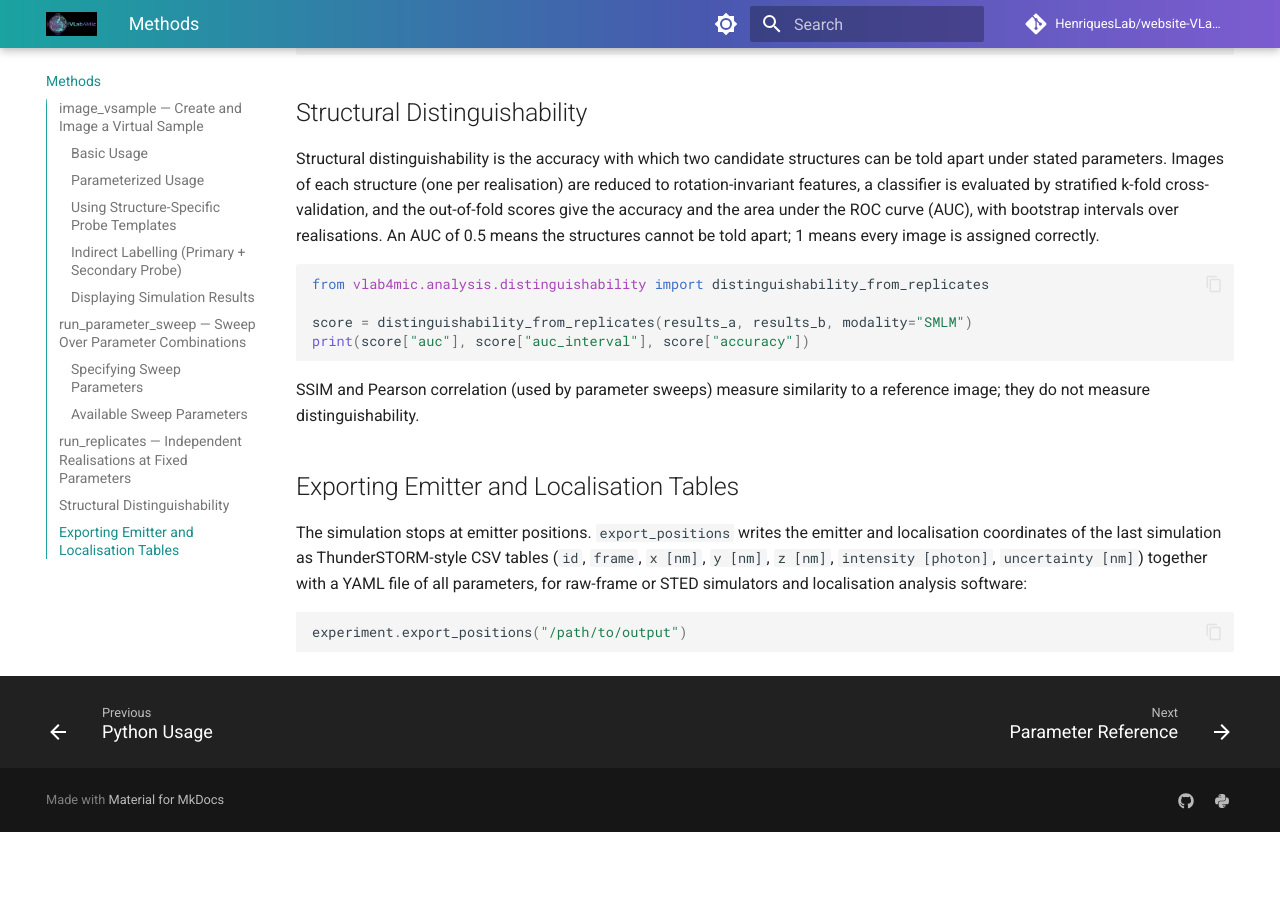
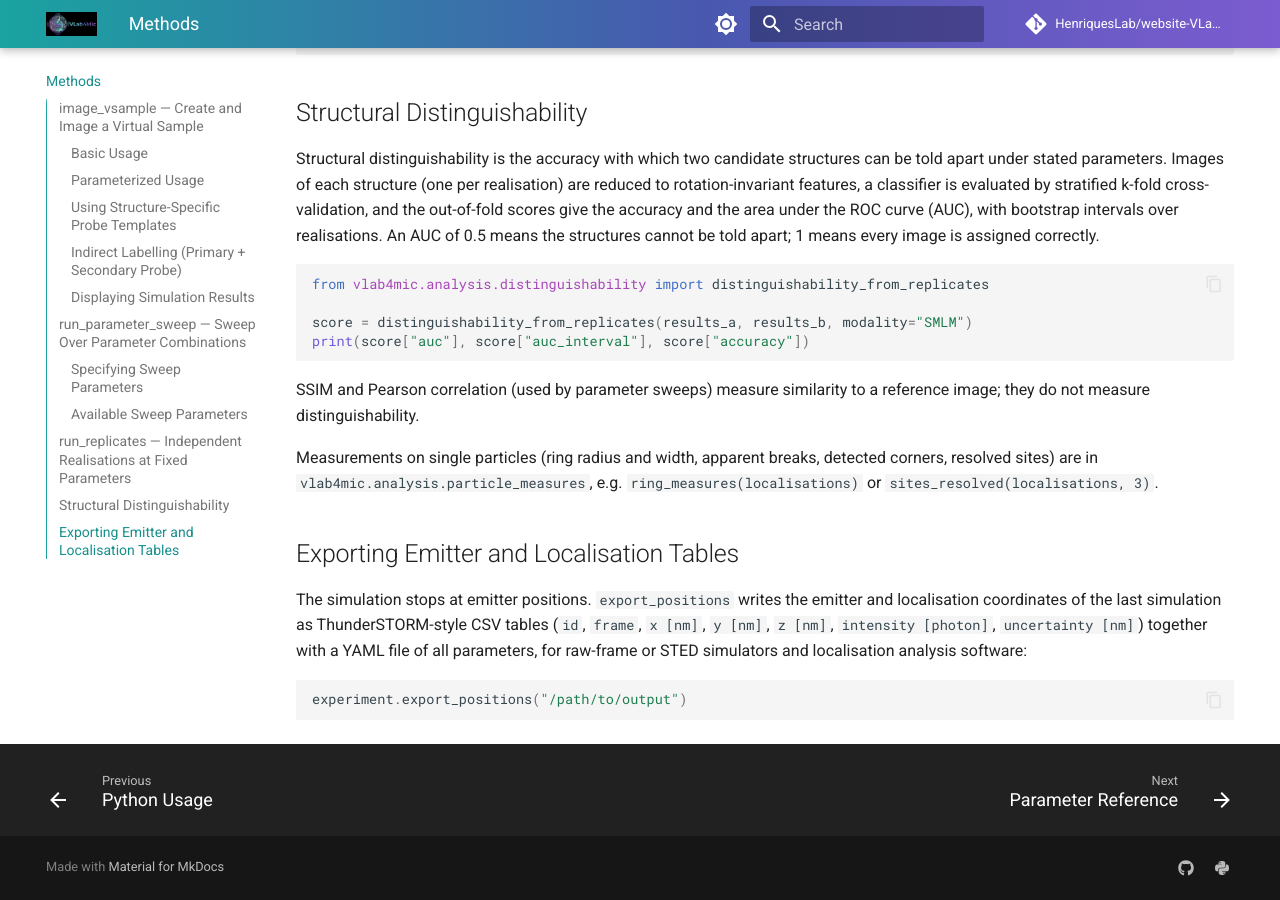
Before and after one commit to HenriquesLab/website-VLab4Mic, an MkDocs documentation site: the page built from docs/methods.md, in a window 1280 px wide and 900 px high, scrolled down 6164 px. Built offline with MkDocs 1.6.1 and Material for MkDocs 9.7.7, drawn with Linux system fonts in a browser that asks for light colours; comment, search, counter and statistics services are not loaded; before the commit the page ends 6996 px from its top, so only the background shows below that.

Commit message:
Mention single-particle measurements

```diff
--- a/docs/methods.md
+++ b/docs/methods.md
@@ -272,6 +272,8 @@ print(score["auc"], score["auc_interval"], score["accuracy"])
 
 SSIM and Pearson correlation (used by parameter sweeps) measure similarity to a reference image; they do not measure distinguishability.
 
+Measurements on single particles (ring radius and width, apparent breaks, detected corners, resolved sites) are in `vlab4mic.analysis.particle_measures`, e.g. `ring_measures(localisations)` or `sites_resolved(localisations, 3)`.
+
 ## Exporting Emitter and Localisation Tables
 
 The simulation stops at emitter positions. `export_positions` writes the emitter and localisation coordinates of the last simulation as ThunderSTORM-style CSV tables (`id`, `frame`, `x [nm]`, `y [nm]`, `z [nm]`, `intensity [photon]`, `uncertainty [nm]`) together with a YAML file of all parameters, for raw-frame or STED simulators and localisation analysis software:
```
